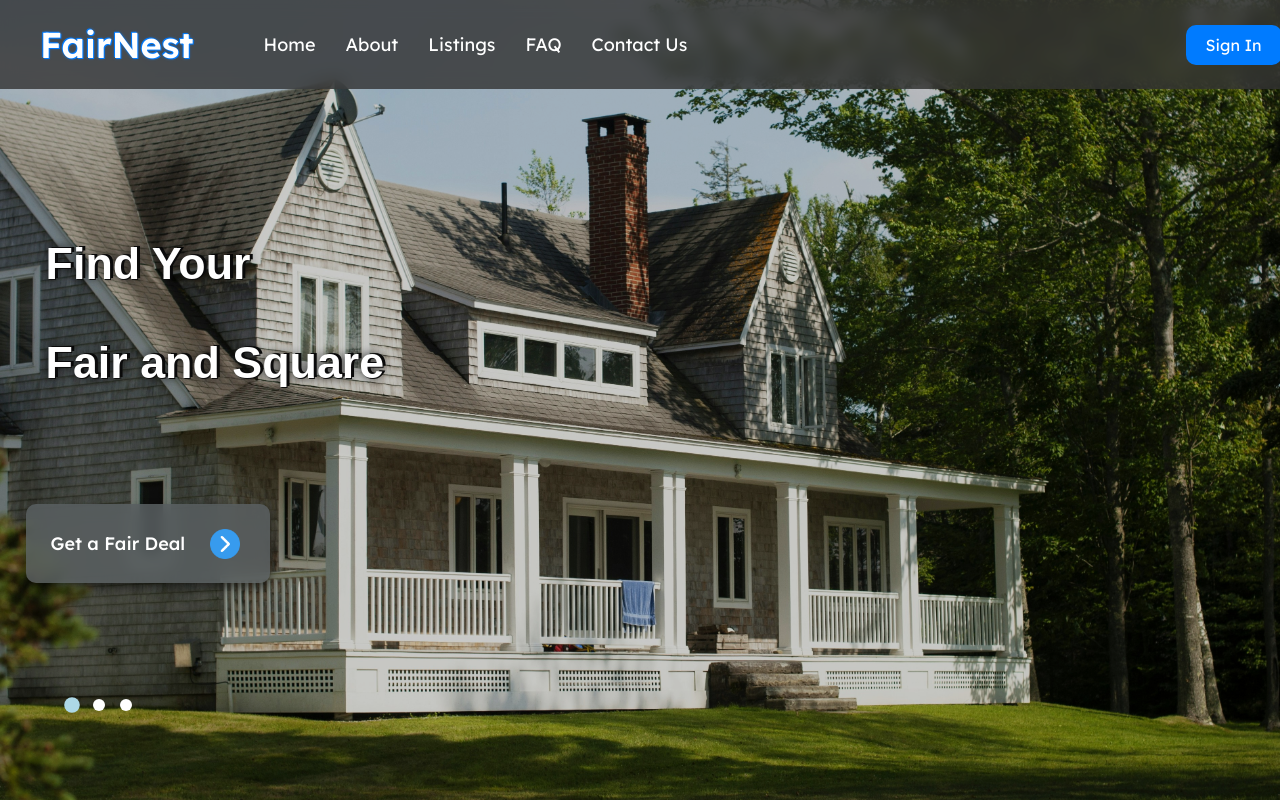
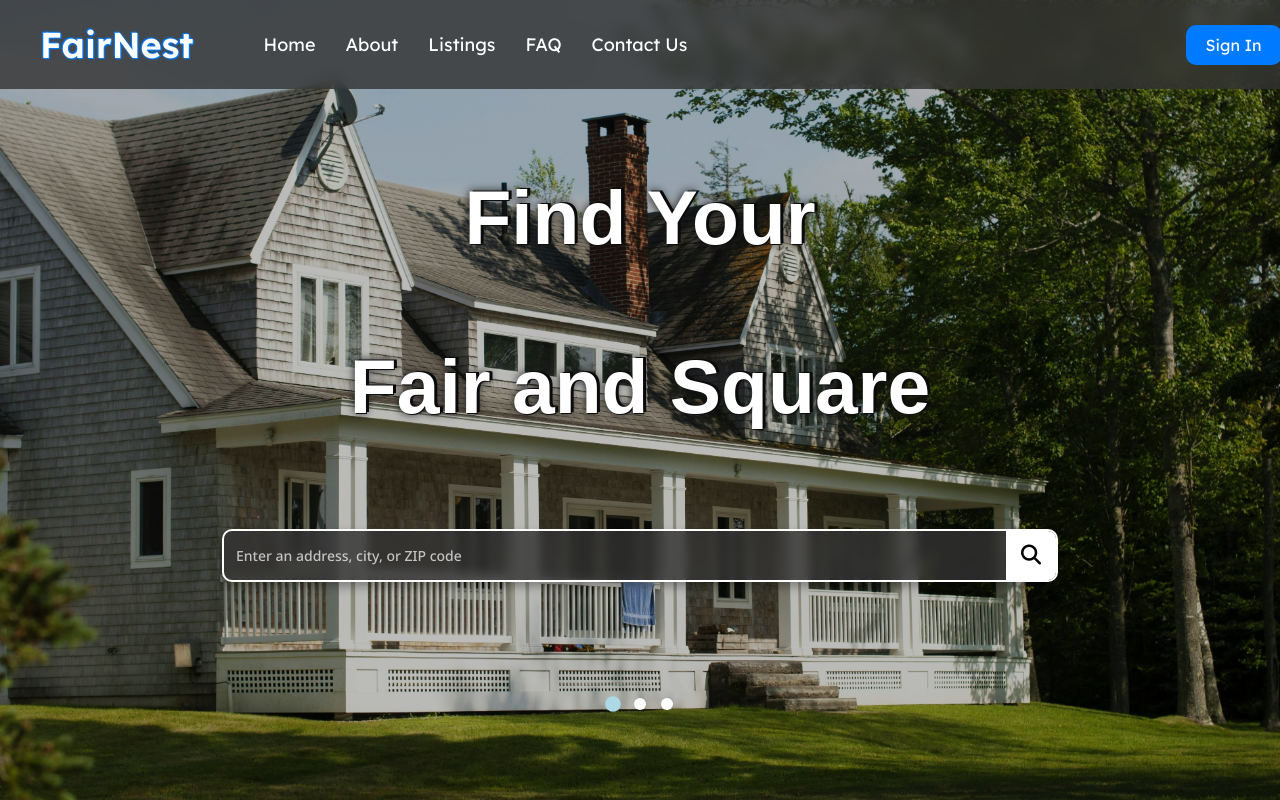
Before and after one commit to lashazibzibadze/FairNest, a React (Vite) app in the folder frontend/: page /home in a window 1280 px wide. Built offline with nearby package versions, Linux system fonts and the light colour scheme; a web font is replaced by a local one.

Commit message:
Add search bar on homepage & fix responsive design

```diff
--- a/frontend/index.html
+++ b/frontend/index.html
@@ -18,5 +18,6 @@
   <body>
     <div id="root"></div>
     <script type="module" src="/src/main.tsx"></script>
+    <script src="https://kit.fontawesome.com/3e870cd44c.js" crossorigin="anonymous"></script>
   </body>
 </html>
--- a/frontend/src/components/hero/Hero.css
+++ b/frontend/src/components/hero/Hero.css
@@ -1,41 +1,53 @@
 .hero {
   position: relative;
-    margin-left: 2%;
   margin-top: 0;
-    padding-top: 100px;
   z-index: 1;
+  width: 100%;
+  height: 87%;
+  display: flex;
+  flex-direction: column;
+  justify-content: center;
+  align-items: center;
 }
+
+/* Tinted Background Image */
 .hero-container {
-    background-color: rgba(0, 0, 0, 0.2);
+  background-color: rgba(0, 0, 0, 0.25);
 }
-.hero-text-container{
+
+.hero-text-container {
   position: relative;
   min-height: 120px;
 }
 
 .hero-text {
-    color:white;
+  color: white;
   font-family: Cutive, sans-serif;
-    font-size: 3.5vw;
+  font-size: 4vw;
   font-weight: 600;
   line-height: 1.2;
   text-shadow: 0px 0px 10px #121213, 3px -1px #080808, 1px 1px #0f0f0f;
-    max-width: 1000px;
+  max-width: 1500px;
   padding: 20px;
   border-radius: 10px;
   transition: opacity 1s ease-in-out;
 }
 
-.fade-in{
+.hero-text p {
+  display: flex;
+  justify-content: center;
+}
+
+.fade-in {
   opacity: 1;
 }
 
-.fade-out{
+.fade-out {
   opacity: 0;
   transition: opacity 1.2s ease-in-out;
 }
 
-.arrow-image{
+.arrow-image {
   width: 40px;
   height: auto;
 }
@@ -59,37 +71,38 @@
   background-color: rgba(84, 97, 102, 0.8);
 }
 
-.hero-explore p{
+.hero-explore p {
   color: white;
   font-size: 18px;
   font-weight: 500;
 }
 
-.hero-dot-show{
+.hero-dot-show {
   margin-top: 100px;
   display: flex;
   justify-content: flex-start;
 }
 
-.hero-dots{
+.hero-dots {
   display: flex;
   align-items: center;
   gap: 15px;
   list-style: none;
+  padding: 0;
 }
 
-.hero-dot{
+.hero-dot {
   width: 12px;
   height: 12px;
   background: white;
   border-radius: 50%;
+  padding: 0;
 }
 
-.hero-dot.blue{
+.hero-dot.blue {
   background-color: lightblue;
   transform: scale(1.3);
 }
-
 
 @media (max-width: 768px) {
   .hero {
@@ -101,22 +114,29 @@
   }
 
   .hero-text {
-        font-size: 9vw;
+    font-size: 8vw;
     max-width: 90%;
     color: whitesmoke;
     max-width: 1000px;
     padding: 20px;
     border-radius: 10px;
-        transition: opacity 1s ease-in-out;
+    transition: opacity 1s ease;
   }
 
-    .hero-text p{
-        display: flex;
-        justify-content: center;
+  .hero-dot-show {
+    display: none;
+  }
 }
 
-    .hero-dot-show{
-        display: none;
+@media (min-width: 768px) and (max-width: 1200px) {
+    .hero-text {
+        font-size: 6vw;
     }
 
 }
+
+@media (min-width: 1200px) and (max-width: 1800px) {
+    .hero-text {
+        font-size: 6vw;
+    }
+}
--- a/frontend/src/components/hero/Hero.tsx
+++ b/frontend/src/components/hero/Hero.tsx
@@ -1,6 +1,7 @@
 import React, { useCallback, useEffect, useState } from 'react'
 import './Hero.css'
 import ArrowButton from "../../assets/next.png"
+import Search_bar from '../search_bar/Search_bar'
 
 interface HeroProps {
   heroData: { text1: string; text2: string };
@@ -44,11 +45,8 @@ const Hero: React.FC<HeroProps> = ({ heroData, setHeroCount, heroCount }) => {
                 </div>
             </div>
 
+            <Search_bar />
 
-            <div className="hero-explore">
-                <p>Get a Fair Deal</p>
-                <img src={ArrowButton} alt="Next" className="arrow-image" />
-            </div>
             <div className="hero-dot-show">
                 <ul className="hero-dots">
                     {[0, 1, 2].map((num) => (
--- a/frontend/src/components/navbar/Navbar.css
+++ b/frontend/src/components/navbar/Navbar.css
@@ -13,14 +13,12 @@
     backdrop-filter: blur(8px);
 }
 
-
 .nav-logo {
     font-size: 36px;
     font-weight: 600;
     text-shadow: #007bff 0px 2px 4px;
     text-shadow: 0px 0px 3px #007bff, -1px -1px #007bff, 1px 1px #007bff;
 }
-
 
 .nav-container {
     display: flex;
@@ -82,7 +80,7 @@
     display: none;
 }
 
-@media screen and (max-width: 768px) {
+@media screen and (max-width: 800px) {
     .nav {
         flex-direction: row;
         justify-content: space-between;
@@ -138,3 +136,13 @@
         display: flex;
     }
 }
+
+@media (min-width: 768px) and (max-width: 1200px) {
+
+    .nav-menu {
+        flex-grow: 0;
+    }
+    .nav-signin{
+        padding: 5px 15px;
+    }
+}
--- a/frontend/src/components/recommendation/Recommendation.css
+++ b/frontend/src/components/recommendation/Recommendation.css
@@ -2,7 +2,7 @@
   display: flex;
   justify-content: center;
   gap: 30px;
-  padding: 280px;
+  padding: 100px;
   flex-wrap: wrap;
 }
 
@@ -10,8 +10,8 @@
   border: none;
   background: none;
   cursor: pointer;
-  width: 300px;
-  height: 360px;
+  width: 400px;
+  height: 460px;
   display: flex;
   flex-direction: column;
   align-items: center;
@@ -63,7 +63,7 @@
 
 .recommendation-title {
   margin-top: 8px;
-  font-size: 18px;
+  font-size: 0.8vw;
   font-weight: 700;
   font-family: Noto Sans, sans-serif;
   color: white;
@@ -90,7 +90,7 @@
 
 @media (max-width: 768px) {
   .recommendation-header {
-    font-size: 25px;
+    font-size: 6vw;
     font-weight: 700;
     font-family: Lexend Deca;
     color: whitesmoke;
@@ -107,8 +107,8 @@
   }
 
   .recommendation-button {
-    width: 90%;
-    max-width: 300px;
+    width: 300px;
+    height: 360px;
   }
 
   .recommendation-button:hover {
@@ -116,4 +116,35 @@
     /* background-color: white; */
     background-image: none;
   }
+
+  .recommendation-button:hover .recommendation-title {
+    color:white;
+  }
+
+  .recommendation-title {
+    font-size: 1rem;
+  }
 }
+
+@media (min-width: 768px) and (max-width: 1200px) {
+
+  .recommendation-button {
+    width: 360px;
+    height: 400px;
+  }
+
+  .recommendation-title {
+    font-size: 1rem;
+  }
+}
+
+@media (min-width: 1200px) and (max-width: 1800px) {
+  .recommendation-button {
+    width: 400px;
+    height: 460px;
+  }
+
+  .recommendation-title {
+    font-size: 1rem;
+  }
+}
--- /dev/null
+++ b/frontend/src/components/search_bar/Search_bar.css
@@ -0,0 +1,91 @@
+.hero-search-container {
+    display: flex;
+    width: 100%;
+    max-width: 40%;
+    height: 7%;
+    border: 2px solid white;
+    border-radius: 10px;
+    background-color: rgba(50, 50, 50, 0.8);
+    overflow: hidden;
+    backdrop-filter: blur(5px);
+    box-shadow: 0px 5px 10px rgba(0, 0, 0, 0.3);
+}
+
+.hero-search-input {
+    font-family: Noto Sans, sans-serif;
+    font-weight: 500;
+    flex: 1;
+    padding: 12px;
+    border: none;
+    outline: none;
+    font-size: 16px;
+    background: transparent;
+    color: white;
+}
+
+.hero-search-input::placeholder {
+    color: rgba(255, 255, 255, 0.7);
+}
+
+.hero-search-button {
+    font-family: Lexend Deca, sans-serif;
+    font-weight: 500;
+    padding: 10px 30px;
+    background-color: white;
+    color: black;
+    border: none;
+    cursor: pointer;
+    transition: background 0.4s ease;
+}
+
+.hero-search-button:hover {
+    background-color: rgba(131, 192, 217, 0.8);
+}
+
+.fa-solid
+{
+    font-size: 1.25rem;
+}
+
+@media (max-width: 768px) {
+    .hero-search-container {
+        max-width: 90%;
+    }
+
+    .hero-search-input {
+        font-size: 14px;
+    }
+
+    .hero-search-button {
+        padding: 10px 15px;
+    }
+}
+
+@media (min-width: 768px) and (max-width: 1200px) {
+    .hero-search-container {
+        max-width: 65%;
+    }
+
+    .hero-search-input {
+        font-size: 14px;
+    }
+
+    .hero-search-button {
+        padding: 10px 15px;
+    }
+
+}
+
+@media (min-width: 1200px) and (max-width: 1800px) {
+    .hero-search-container {
+        max-width: 65%;
+    }
+
+    .hero-search-input {
+        font-size: 14px;
+    }
+
+    .hero-search-button {
+        padding: 10px 15px;
+    }
+}
--- /dev/null
+++ b/frontend/src/components/search_bar/Search_bar.tsx
@@ -0,0 +1,16 @@
+import "./Search_bar.css";
+
+const Search_bar = () => {
+  return (
+    <div className="hero-search-container">
+      <input
+        className="hero-search-input"
+        type="text"
+        placeholder="Enter an address, city, or ZIP code"
+      />
+      <button className="hero-search-button"><i className="fa-solid fa-magnifying-glass"></i></button>
+    </div>
+  );
+};
+
+export default Search_bar;
--- a/frontend/src/pages/FAQ/FAQ.css
+++ b/frontend/src/pages/FAQ/FAQ.css
@@ -2,7 +2,7 @@
     display: flex;
     flex-direction: column;
     min-height: 100vh;
-    max-height: 90vh;
+    /* max-height: 90vh; */
     background-image: url(../../assets/FAQ_Background.svg);
     background-size: cover;
     background-position: center;
@@ -87,3 +87,18 @@
     padding: 10px 15px;
     display: block;
 }
+
+@media (max-width: 768px) {
+    .faq-title {
+        font-size: 10vw;
+        margin-top: 25%;
+    }
+
+    .faq-question{
+        font-size: 1.25rem;
+    }
+
+    .faq-answer{
+        font-size: 3.8vw;
+    }
+}
```
Also changed, not shown: 1 other file (tests, documents, lock files or other folders). Lines whose indentation alone changed are shown as unchanged.
